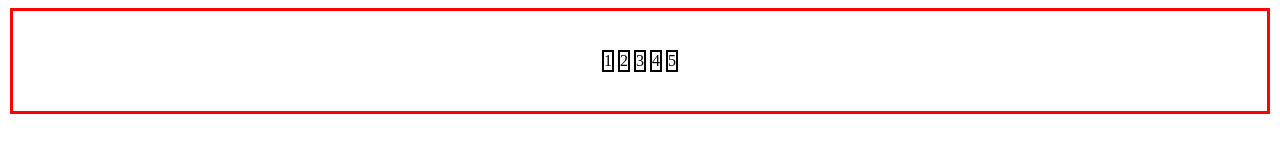
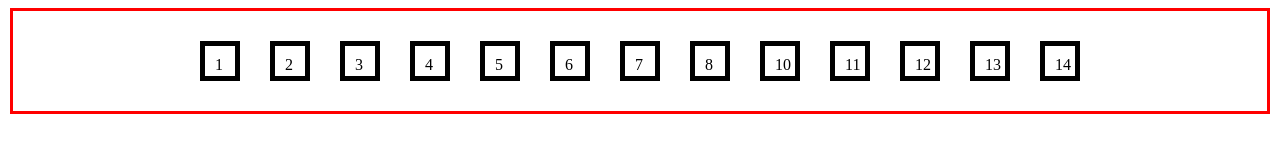
Before and after one commit to mohitsingh2806/webdev-flex, a plain HTML site: page flexBasics/index.html in a window 1280 px wide. Drawn offline with Linux system fonts and the light colour scheme.

Commit message:
tutorial finished

```diff
--- a/flexBasics/index.html
+++ b/flexBasics/index.html
@@ -13,6 +13,15 @@
         <p class="items item3">3</p>
         <p class="items item4">4</p>
         <p class="items item5">5</p>
+        <p class="items item5">6</p>
+        <p class="items item5">7</p>
+        <p class="items item5">8</p>
+        <p class="items item5">10</p>
+        <p class="items item5">11</p>
+        <p class="items item5">12</p>
+        <p class="items item5">13</p>
+        <p class="items item5">14</p>
+
 
 
 
--- a/flexBasics/style.css
+++ b/flexBasics/style.css
@@ -1,25 +1,46 @@
 .container {
+    /* display: flex;
+    width: fit-content; */
+
+
+    /* display: inline-flex; */
+
+/* display inline-flex is equivalent to display flex with width = fit-content */
+
+
     display: flex;
+    width: auto;
     border: 3px red solid;
     margin: 2px;
     height: 100px;
-    width: auto;
-    justify-content: center;
-    align-items: center;
+
+    justify-content:safe     center;
+    align-items:center;
+    align-content: center;  /* for multi-line flex  */
+
     /* flex-direction: row-reverse; */
     flex-direction: row;
 
     flex-wrap:wrap;
 
+    gap: 10px 20px; /* row-gap column gap */
+
+
 
 }
 
 .items {
-    border: 2px black solid;
-    margin: 2px;
-    height:auto;
-    width: auto;
+    border: 5px  black solid;
+    margin: 5px;
+    padding :10px 10px;
+    height:10px;
+    width: 10px;
+    /* flex-grow: 2; */
+
+    flex: 0 1 auto;  /* This is the shorthand for flex-grow, flex-shrink and flex-basis combined.  */
+
 }
 .item1{
-    order: 0;
+    /* order: 0;   */
+    align-self: flex-start;
 }
```
